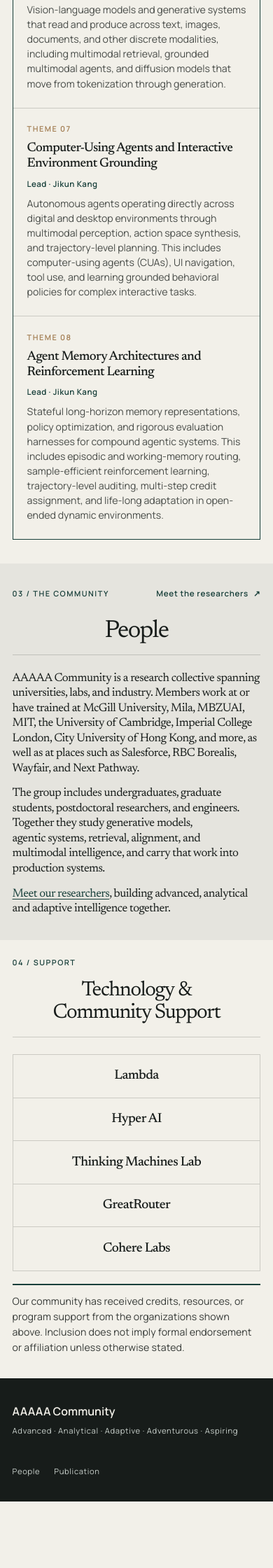
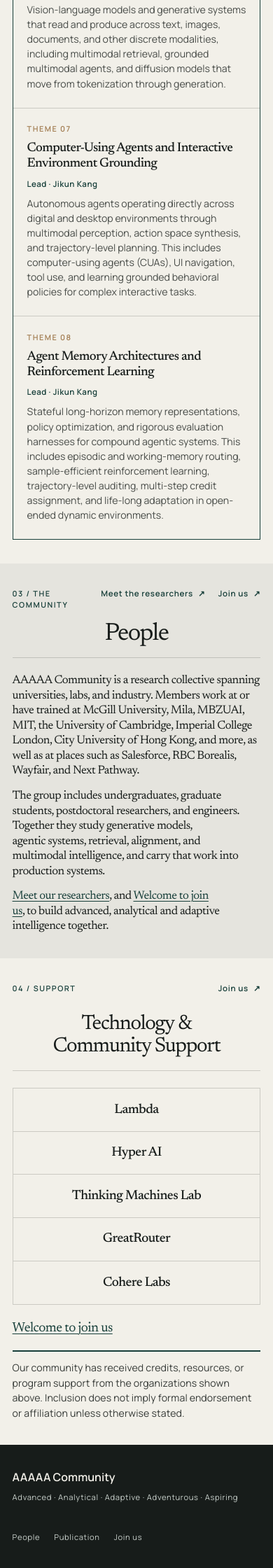
Before and after one commit to AAAAA-Academia-Attractions/AAAAA-Academia-Attractions.github.io, a Jekyll site: the page built from index.html, in a window 390 px wide. Shown: the part 2601-4841 px from the top of the page at 70% size. Built offline with Jekyll 4.4.1, drawn with Linux system fonts in a browser that asks for light colours; before the commit the page ends 4746 px from its top, so only the background shows below that.

Commit message:
Add a Join us page with Google Form links, and replace Yining Kang's portrait.
Co-authored-by: Cursor <cursoragent@cursor.com>

```diff
--- /dev/null
+++ b/_data/join.yml
@@ -0,0 +1,2 @@
+researcher_form: https://forms.gle/DNXUi2LuR1eb4m4EA
+supporter_form: https://forms.gle/c1mJTreeXXHR7jC59
--- a/_includes/site-footer.html
+++ b/_includes/site-footer.html
@@ -4,6 +4,7 @@
     <nav aria-label="Footer navigation">
       <a href="{{ '/people/' | relative_url }}">People</a>
       <a href="{{ '/publication/' | relative_url }}">Publication</a>
+      <a href="{{ '/join/' | relative_url }}">Join us</a>
     </nav>
   </div>
 </footer>
--- a/_includes/site-nav.html
+++ b/_includes/site-nav.html
@@ -2,4 +2,5 @@
       <a href="{{ '/index.html' | relative_url }}"{% if page.nav == 'home' %} aria-current="page"{% endif %}>Home</a>
       <a href="{{ '/people/' | relative_url }}"{% if page.nav == 'people' %} aria-current="page"{% endif %}>People</a>
       <a href="{{ '/publication/' | relative_url }}"{% if page.nav == 'publication' %} aria-current="page"{% endif %}>Publication</a>
+      <a href="{{ '/join/' | relative_url }}"{% if page.nav == 'join' %} aria-current="page"{% endif %}>Join us</a>
     </nav>
--- a/assets/css/site.css
+++ b/assets/css/site.css
@@ -387,6 +387,18 @@ p {
   letter-spacing: 0.06em;
 }
 
+.section-links {
+  display: flex;
+  flex-wrap: wrap;
+  justify-content: flex-end;
+  justify-self: end;
+  gap: 0.2rem 1.15rem;
+}
+
+.section-links .section-link {
+  justify-self: auto;
+}
+
 .section-link span {
   display: inline-block;
   margin-left: 0.45rem;
@@ -842,10 +854,6 @@ p {
   line-height: 1.28;
 }
 
-.people-intro p:last-child {
-  white-space: nowrap;
-}
-
 .people-intro a {
   color: var(--pine);
   text-decoration: underline;
@@ -893,6 +901,74 @@ p {
 
 .support-list li:last-child {
   border-right: 0;
+}
+
+.support-invite {
+  margin: 1.35rem 0 0;
+  font-family: var(--serif);
+  font-size: clamp(1.2rem, 2.05vw, 1.65rem);
+  letter-spacing: -0.03em;
+  line-height: 1.28;
+  text-align: center;
+}
+
+.support-invite a {
+  color: var(--pine);
+  text-decoration: underline;
+  text-decoration-thickness: 1px;
+  text-underline-offset: 0.18em;
+}
+
+.support-invite a:hover {
+  color: var(--brass);
+}
+
+.join-lead {
+  max-width: 42rem;
+  margin: 1.35rem auto 0;
+  font-family: var(--serif);
+  font-size: clamp(1.15rem, 1.8vw, 1.45rem);
+  letter-spacing: -0.03em;
+  line-height: 1.3;
+  text-align: center;
+  text-wrap: pretty;
+}
+
+.join-cta {
+  margin: 1.15rem auto 0;
+  text-align: center;
+}
+
+.join-cta a {
+  display: inline-flex;
+  min-height: 2.75rem;
+  align-items: center;
+  color: var(--pine);
+  font-size: 0.82rem;
+  font-weight: 600;
+  letter-spacing: 0.06em;
+  text-decoration: underline;
+  text-decoration-thickness: 1px;
+  text-underline-offset: 0.22em;
+}
+
+.join-cta a:hover {
+  color: var(--brass);
+}
+
+.join-cta span {
+  display: inline-block;
+  margin-left: 0.45rem;
+  transition: transform 180ms var(--ease);
+}
+
+.join-cta a:hover span {
+  transform: translate(0.2rem, -0.2rem);
+}
+
+#researcher,
+#supporter {
+  scroll-margin-top: 1.25rem;
 }
 
 .support-note {
@@ -2334,10 +2410,6 @@ p {
     font-size: clamp(1.05rem, 3.6vw, 1.45rem);
   }
 
-  .people-intro p:last-child {
-    white-space: normal;
-  }
-
   .publication-grid {
     grid-template-columns: 1fr;
   }
@@ -2362,6 +2434,15 @@ p {
     margin-top: 1.15rem;
     padding-top: 0.75rem;
     font-size: 0.88rem;
+    text-align: left;
+  }
+
+  .support-invite {
+    text-align: left;
+  }
+
+  .join-lead,
+  .join-cta {
     text-align: left;
   }
 
--- a/index.html
+++ b/index.html
@@ -92,12 +92,15 @@ nav: home
       <div class="section-header reveal">
         <p class="section-kicker">03 / The community</p>
         <h2 class="section-title" id="people-title">People</h2>
-        <a class="section-link" href="{{ '/people/' | relative_url }}">Meet the researchers <span aria-hidden="true">↗</span></a>
+        <div class="section-links">
+          <a class="section-link" href="{{ '/people/' | relative_url }}">Meet the researchers <span aria-hidden="true">↗</span></a>
+          <a class="section-link" href="{{ '/join/' | relative_url }}">Join us <span aria-hidden="true">↗</span></a>
+        </div>
       </div>
       <div class="people-intro reveal">
         <p>AAAAA Community is a research collective spanning universities, labs, and industry. Members work at or have trained at McGill University, Mila, MBZUAI, MIT, the University of Cambridge, Imperial College London, City University of Hong Kong, and more, as well as at places such as Salesforce, RBC Borealis, Wayfair, and Next Pathway.</p>
         <p>The group includes undergraduates, graduate students, postdoctoral researchers, and engineers. Together they study generative models, agentic systems, retrieval, alignment, and multimodal intelligence, and carry that work into production systems.</p>
-        <p><a href="{{ '/people/' | relative_url }}">Meet our researchers</a>, building advanced, analytical and adaptive intelligence together.</p>
+        <p><a href="{{ '/people/' | relative_url }}">Meet our researchers</a>, and <a href="{{ '/join/#researcher' | relative_url }}">Welcome to join us</a>, to build advanced, analytical and adaptive intelligence together.</p>
       </div>
     </section>
 
@@ -105,6 +108,7 @@ nav: home
       <div class="section-header reveal">
         <p class="section-kicker">04 / Support</p>
         <h2 class="section-title section-title--support" id="support-title">Technology &amp; Community Support</h2>
+        <a class="section-link" href="{{ '/join/' | relative_url }}">Join us <span aria-hidden="true">↗</span></a>
       </div>
       <div class="support-panel reveal">
         <ul class="support-list">
@@ -112,6 +116,7 @@ nav: home
           <li>{{ supporter.name }}</li>
           {% endfor %}
         </ul>
+        <p class="support-invite"><a href="{{ '/join/#supporter' | relative_url }}">Welcome to join us</a></p>
         <p class="support-note">Our community has received credits, resources, or program support from the organizations shown above. Inclusion does not imply formal endorsement or affiliation unless otherwise stated.</p>
       </div>
     </section>
```
Also changed, not shown: join/index.html (added, +47 -0 lines), assets/images/people/yining-kang.jpg.
